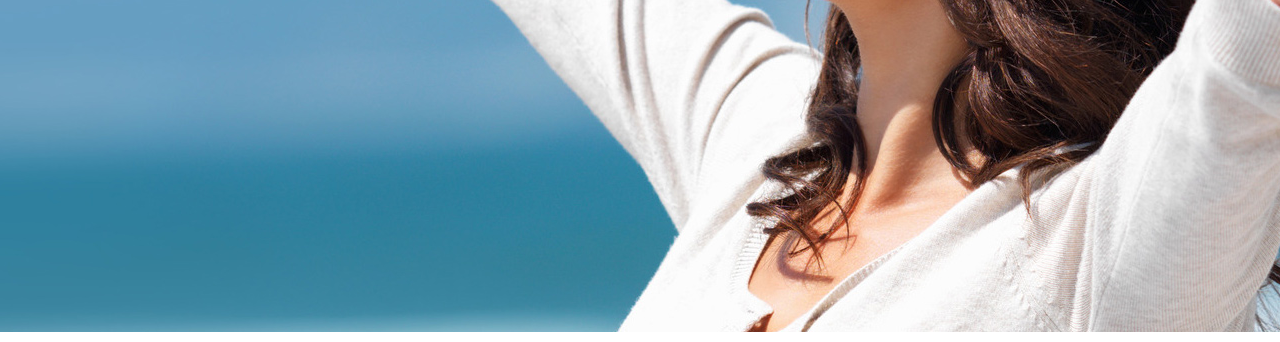
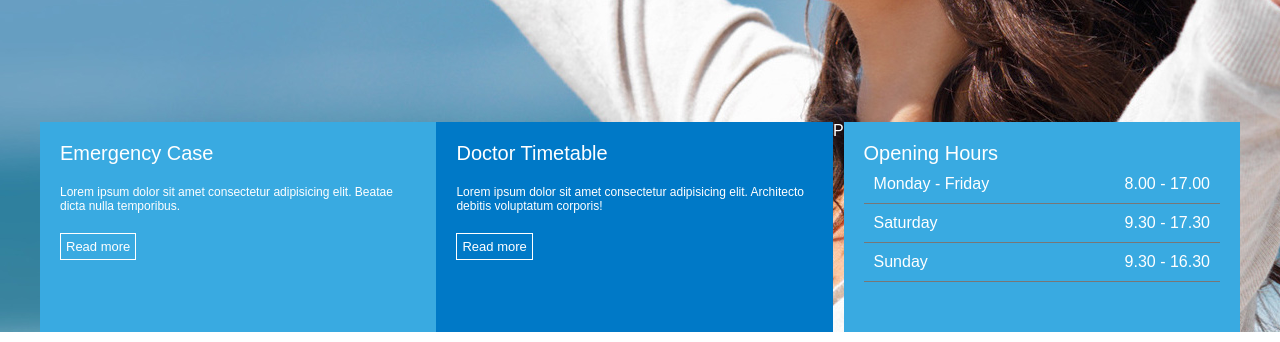
Before and after one commit to jootax/medicenter, a plain HTML site: page index.html in a window 1280 px wide. Shown: the part 458-800 px from the top of the page. Drawn offline with Linux system fonts and the light colour scheme.

Commit message:
add three info cards section

```diff
--- a/assets/css/style.css
+++ b/assets/css/style.css
@@ -1,7 +1,9 @@
-body {
+* {
   padding: 0;
   margin: 0;
   box-sizing: border-box;
+  font-family: Arial, Helvetica, sans-serif;
+  color: #fff;
 }
 
 header {
@@ -27,12 +29,10 @@ nav a {
   text-decoration: none;
   text-transform: uppercase;
   color: #727272;
-  font-family: Arial, Helvetica, sans-serif;
 }
 
 nav .active a,
 nav a:hover {
-  color: #fff;
   background-color: #39aae1;
 }
 
@@ -65,7 +65,6 @@ nav a:hover {
 
 .banner-headline h1 {
   max-width: 350px;
-  color: #fff;
   font-size: 70px;
   text-shadow: 0px 1px #555;
   padding: 0;
@@ -74,7 +73,6 @@ nav a:hover {
 
 .banner-headline h2 {
   max-width: 350px;
-  color: #fff;
   font-size: 21px;
   text-shadow: 0px 1px #555;
   padding: 0;
@@ -83,6 +81,54 @@ nav a:hover {
 
 .banner-options {
   height: 210px;
+  display: flex;
+}
+
+.banner1,
+.banner2,
+.banner3 {
+  flex: 1;
+  padding: 20px;
+}
+
+.banner1 {
+  background-color: #39aae1;
+}
+.banner2 {
+  background-color: #0079c7;
+}
+.banner3 {
+  background-color: #39aae1;
+}
+
+.banner-tittle {
+  font-size: 20px;
+  margin: 0;
+  padding: 0;
+}
+
+.banner-desc {
+  font-size: 12px;
+  padding: 20px 0px;
+}
+
+.banner-options a {
+  display: inline-block;
+  border: 1px solid #fff;
+  padding: 5px;
+  font-size: 13px;
+  text-decoration: none;
+}
+
+.hour-item {
+  display: flex;
+  justify-content: space-between;
+  padding: 10px;
+  border-bottom: 1px solid #777;
+}
+
+.hour-item + .opening-hours {
+  margin-top: 10px;
 }
 
 #banner {
--- a/index.html
+++ b/index.html
@@ -6,6 +6,7 @@
     <title>MediCenter</title>
     <link rel="stylesheet" href="assets/css/style.css" />
   </head>
+
   <body>
     <header>
       <div class="container">
@@ -36,7 +37,45 @@
             Medicenter is a responsive template perfect to all screen sizes
           </h2>
         </div>
-        <div class="banner-options"></div>
+
+        <div class="banner-options">
+          <div class="banner1">
+            <div class="banner-tittle">Emergency Case</div>
+            <div class="banner-desc">
+              Lorem ipsum dolor sit amet consectetur adipisicing elit. Beatae
+              dicta nulla temporibus.
+            </div>
+            <a href="">Read more</a>
+          </div>
+
+          <div class="banner2">
+            <div class="banner-tittle">Doctor Timetable</div>
+            <div class="banner-desc">
+              Lorem ipsum dolor sit amet consectetur adipisicing elit.
+              Architecto debitis voluptatum corporis!
+            </div>
+            <a href="">Read more</a>
+          </div>
+          P
+
+          <div class="banner3">
+            <div class="banner-tittle">Opening Hours</div>
+            <div class="opening-hours">
+              <div class="hour-item">
+                <span>Monday - Friday</span>
+                <span>8.00 - 17.00</span>
+              </div>
+              <div class="hour-item">
+                <span>Saturday</span>
+                <span>9.30 - 17.30</span>
+              </div>
+              <div class="hour-item">
+                <span>Sunday</span>
+                <span>9.30 - 16.30</span>
+              </div>
+            </div>
+          </div>
+        </div>
       </div>
     </section>
   </body>
```
